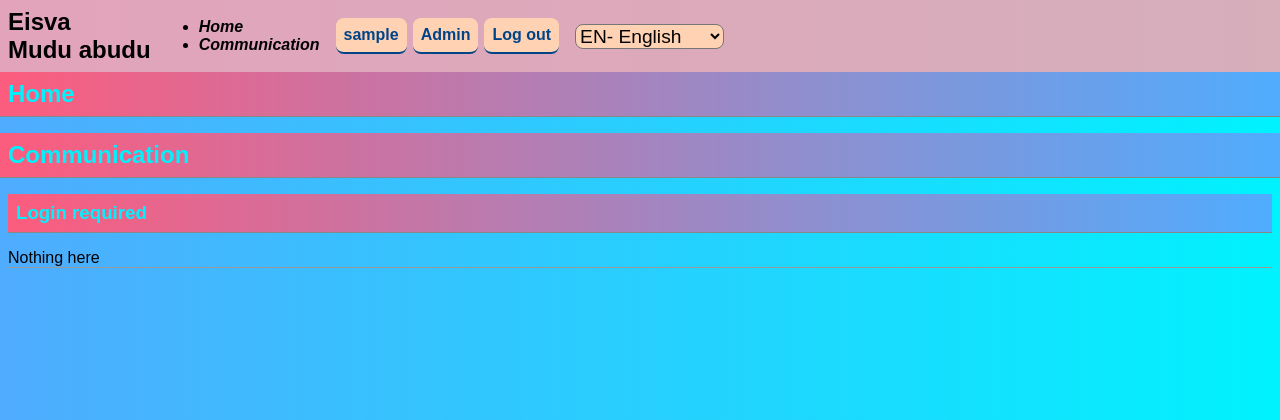
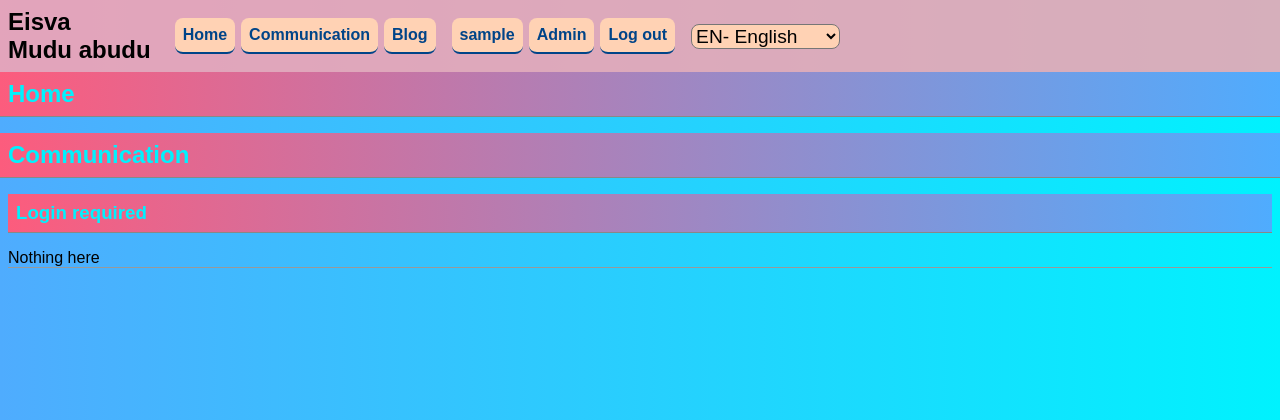
Before and after one commit to Jolitaviso/eisva, a Django app: page / in a window 1280 px wide. Shown: the top 420 px of the page. Run offline with Django 5.2, Linux system fonts and the light colour scheme; the visitor is signed in with stand-in values (Sample User, id 1); data comes from the database, SQL or seed files in the repository; data that the repository does not hold is empty.

Commit message:
Blogas sutvarkytas +-

```diff
--- a/blog/communication/static/css/style.css
+++ b/blog/communication/static/css/style.css
@@ -194,3 +194,32 @@ div.fog {
     padding: 2rem;
     border-radius: 1rem;
 }
+
+
+button, .button {
+   /* border: 1px solid #666666;
+    font-size: 120%;*/
+    background-color: #ffd2b4;
+    display: block;
+    margin: 0;
+    padding: 0.5rem;
+    border: none;
+    border-bottom: 2px solid #004488;
+    cursor: pointer;
+    color: #004488;
+    font-size: 100%;
+    border-radius: 0.5rem;
+    font-weight: 750;
+    font-style: normal;
+}
+
+button:hover, .button:hover {
+    background: radial-gradient(circle, #fc5c7d, #00f2fe);
+    border-bottom: 2px solid #0055cc;
+    color: #0055cc;
+    text-decoration: none;
+}
+
+.toolbar {
+    margin: 0.5rem;
+}
--- a/blog/communication/templates/base.html
+++ b/blog/communication/templates/base.html
@@ -12,12 +12,13 @@
             <span class="eisva">Eisva</span><br>
             <span class="mudu-abudu">Mudu abudu</span>
         </span>
-        <ul>
+        <ul class="nav">
             <li><a href="{% url 'index' %}">{% trans "home"|capfirst %}</a></li>
             <li><a href="{% url 'communication_list' %}">{% trans "communication"|capfirst %}</a></li>
+            <li><a href="{% url 'blog_list' %}">{% trans "blog"|capfirst %}</a></li>
         </ul>
         <span class="spacer"></span>
-        <ul class="nav nav-user">
+        <ul class="nav">
             {% if user.is_authenticated %}
                 <li><a href="{% url 'user_detail_current' %}">{{ user }}</a></li>
                 {% if user.is_superuser or user.is_staff %}
--- a/blog/communication/urls.py
+++ b/blog/communication/urls.py
@@ -5,4 +5,9 @@ urlpatterns = [
     path('', views.index, name='index'),
     path('communication/', views.communication_list, name='communication_list'),
     path('communication/<int:pk>/', views.communication_detail, name='communication_detail'),
+    path('blogs/', views.BlogListView.as_view(), name='blog_list'),
+    path('blog/<int:pk>/', views.BlogDetailView.as_view(), name='blog_detail'),
+    path('blogs/create/', views.BlogCreateView.as_view(), name='blog_create'),
+    path('blog/<int:pk>/edit/', views.BlogUpdateView.as_view(), name='blog_update'),
+    path('blog/<int:pk>/delete/', views.BlogDeleteView.as_view(), name='blog_delete'),
 ]
--- a/blog/communication/views.py
+++ b/blog/communication/views.py
@@ -1,13 +1,71 @@
+from django.contrib import messages
+from django.contrib.auth.mixins import LoginRequiredMixin, UserPassesTestMixin
 from django.http import HttpRequest, HttpResponse
+from django.views import generic
+from django.shortcuts import render, get_object_or_404, redirect
+from django.urls import reverse
 from django.utils.translation import gettext_lazy as _
-from django.shortcuts import render, get_object_or_404
-from django.shortcuts import render
 from . import models
+
+class BlogListView(generic.ListView):
+    model = models.Blog
+    template_name = 'communication/blog_list.html'
+
+
+class BlogDetailView(generic.DetailView):
+    model = models.Blog
+    template_name = 'communication/blog_detail.html'
+
+
+class BlogCreateView(LoginRequiredMixin, generic.CreateView):
+    model = models.Blog
+    template_name = 'communication/blog_create.html'
+    fields = ('name', )
+
+    def get_success_url(self) -> str:
+        messages.success(self.request, _('blog created successfully').capitalize())
+        return reverse('blog_list')
+
+    def form_valid(self, form):
+        form.instance.owner = self.request.user
+        return super().form_valid(form)
+
+class BlogUpdateView(
+        LoginRequiredMixin,
+        UserPassesTestMixin,
+        generic.UpdateView
+    ):
+    model = models.Blog
+    template_name = 'communication/blog_update.html'
+    fields = ('name', )
+
+    def get_success_url(self) -> str:
+        messages.success(self.request, _('blog updated successfully').capitalize())
+        return reverse('blog_list')
+
+    def test_func(self) -> bool | None:
+        return self.get_object().owner == self.request.user
+
+class BlogDeleteView(
+        LoginRequiredMixin,
+        UserPassesTestMixin,
+        generic.DeleteView
+    ):
+    model = models.Blog
+    template_name = 'communication/blog_delete.html'
+
+    def get_success_url(self) -> str:
+        messages.success(self.request, _('blog deleted successfully').capitalize())
+        return reverse('blog_list')
+
+    def test_func(self) -> bool | None:
+        return self.get_object().owner == self.request.user
+
 
 def index(request: HttpRequest) -> HttpResponse:
     context = {
         'blogs_count'.capitalize: models.Blog.objects.count(),
-        'comunnications_count'.capitalize: models.Communication.objects.count(),
+        'communnications_count'.capitalize: models.Communication.objects.count(),
         'users_count'.capitalize: models.get_user_model().objects.count(),
         'comments_count'.capitalize: models.Comment.objects.count(),
     }
```
Also changed, not shown: blog/communication/templates/communication/blog_create.html (added, +10 -0 lines), blog/communication/templates/communication/blog_delete.html (added, +19 -0 lines), blog/communication/templates/communication/blog_detail.html (added, +13 -0 lines), blog/communication/templates/communication/blog_list.html (added, +26 -0 lines), blog/communication/templates/communication/blog_update.html (added, +10 -0 lines).
